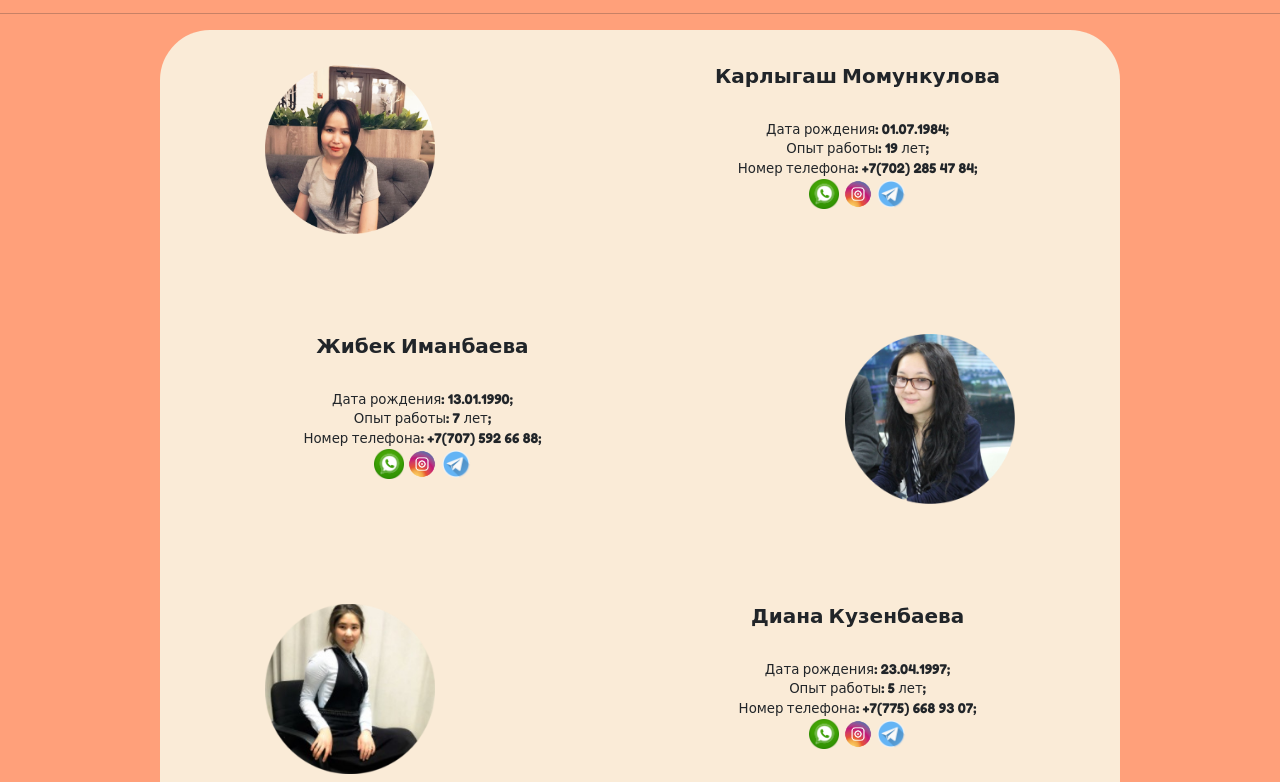
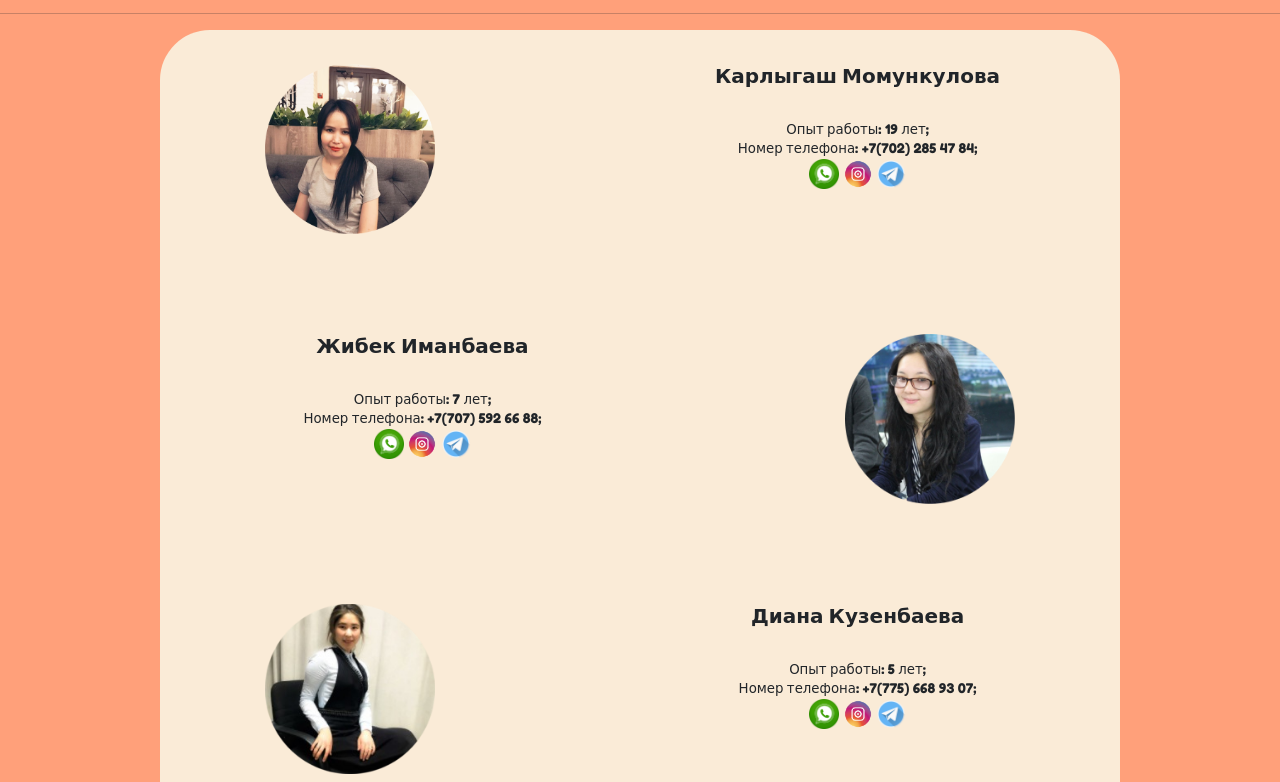
Before and after one commit to ateliemastera/ateliermastera.github.io, a plain HTML site: page about.html in a window 1280 px wide. Shown: the part 358-1140 px from the top of the page. Drawn offline with nearby package versions, Linux system fonts and the light colour scheme.

Commit message:
Update about.html

```diff
--- a/about.html
+++ b/about.html
@@ -80,7 +80,7 @@
           <div class="col-sm-6">
             <h5><strong>Карлыгаш Момункулова</strong></h5>
             <br>
-            <p style="font-size: 10pt">Дата рождения: 01.07.1984;</br>Опыт работы: 19 лет;</br>Номер телефона: +7(702) 285 47 84;</br>
+            <p style="font-size: 10pt">Опыт работы: 19 лет;</br>Номер телефона: +7(702) 285 47 84;</br>
               <a href="https://wa.me/77022854784"><img src="Pictures/whatsapp.png" alt="Karla" height="30"></a>
               <a href="https://instagram.com/karla_atelier_?igshid=2paixpmkiydu"><img src="Pictures/instagram.png" alt="Karla" height="30"></a>
               <a href="https://tlgg.ru/Karlusha84"><img src="Pictures/telegram.png" alt="Karla" height="30"></a>
@@ -94,7 +94,7 @@
           <div class="col-sm-6">
             <h5><strong>Жибек Иманбаева</strong></h5>
             <br>
-            <p style="font-size: 10pt">Дата рождения: 13.01.1990;</br>Опыт работы: 7 лет;</br>Номер телефона: +7(707) 592 66 88;</br>
+            <p style="font-size: 10pt">Опыт работы: 7 лет;</br>Номер телефона: +7(707) 592 66 88;</br>
             <a href="https://wa.me/77075926688"><img src="Pictures/whatsapp.png" alt="Zhibek" height="30"></a>
             <a href="https://instagram.com/zhibek.4116?igshid=1osbgj1b2jivu"><img src="Pictures/instagram.png" alt="Zhibek" height="30"></a>
             <a href="https://tlgg.ru/Zhibek4116"><img src="Pictures/telegram.png" alt="Zhibek" height="30"></a>
@@ -118,7 +118,7 @@
           <div class="col-sm-6">
             <h5><strong>Диана Кузенбаева</strong></h5>
             <br>
-            <p style="font-size: 10pt">Дата рождения: 23.04.1997;</br>Опыт работы: 5 лет;</br>Номер телефона: +7(775) 668 93 07;</br>
+            <p style="font-size: 10pt">Опыт работы: 5 лет;</br>Номер телефона: +7(775) 668 93 07;</br>
             <a href="https://wa.me/77756689307"><img src="Pictures/whatsapp.png" alt="Diana" height="30"></a>
             <a href="https://instagram.com/atelier.mastera?igshid=n3pd6a0481cp"><img src="Pictures/instagram.png" alt="Zhibek" height="30"></a>
             <a href="https://t.me/+77756689307"><img src="Pictures/telegram.png" alt="Diana" height="30"></a>
```
